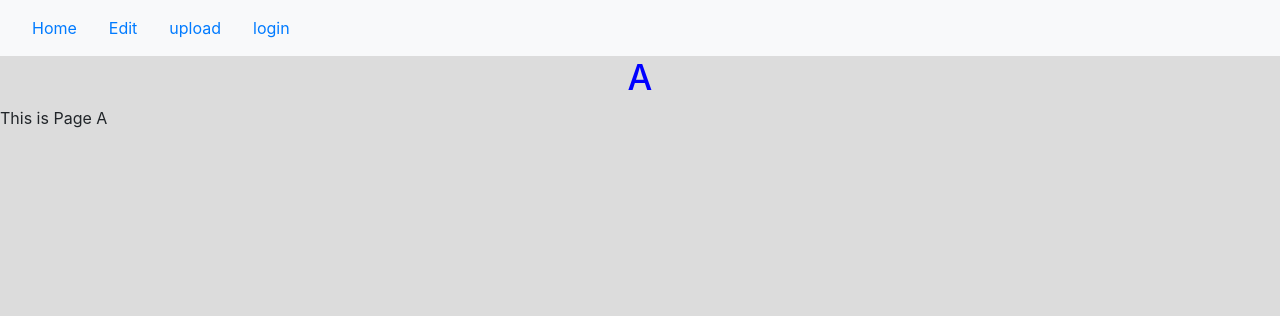
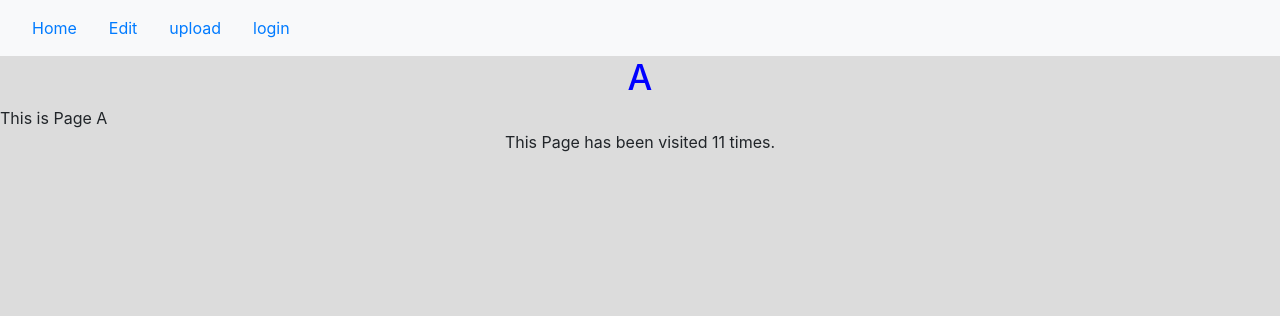
Before and after one commit to Joshua-km/Django, a Django app: page /wiki/A/ in a window 1280 px wide. Shown: the top 316 px of the page. Run offline with Django 3.2, Linux system fonts and the light colour scheme; data comes from the database, SQL or seed files in the repository; some libraries are stand-ins or nearby versions.

Commit message:
page counter

```diff
--- a/mysite/wiki/models.py
+++ b/mysite/wiki/models.py
@@ -9,7 +9,7 @@ class Page(models.Model):
 
     title = models.CharField(max_length=64, primary_key=True)
     content = models.TextField()
-
+    counter = models.IntegerField(default=1)
 
 
     def __str__(self):
--- a/mysite/wiki/templates/wiki/detail.html
+++ b/mysite/wiki/templates/wiki/detail.html
@@ -21,7 +21,7 @@
 <h1>{{ page.title }}</h1>
 
 {{page.content | safe}}
-
+<div class="text-center">This Page has been visited {{page.counter}} times.</div>
 
 
 
--- a/mysite/wiki/templates/wiki/index.html
+++ b/mysite/wiki/templates/wiki/index.html
@@ -54,5 +54,5 @@
 
 
 </div>
-
+<p class="text-center">The browser used to load this page is {{ request.META.HTTP_USER_AGENT }}</p>
 {% endblock content %}
--- a/mysite/wiki/views.py
+++ b/mysite/wiki/views.py
@@ -4,7 +4,8 @@ from django.shortcuts import render
 from django.shortcuts import redirect
 from django.contrib.auth.decorators import login_required
 from .form import UploadFileForm
-
+from django.http import HttpResponse
+from django.db.models import F
 
 class IndexView(generic.ListView):
     template_name = 'wiki/index.html'
@@ -21,6 +22,9 @@ class DetailView(generic.DetailView):
 def view_page(request, pk):
     try:
         page = Page.objects.get(pk = pk)
+        page.counter = F('counter') + 1
+        page.save(update_fields=['counter'])
+        page.refresh_from_db()
         return render(request, 'wiki/detail.html', {"page": page})
     except Page.DoesNotExist:
         return render(request, 'wiki/create_page.html', {"page_name": pk})
```
Also changed, not shown: mysite/db.sqlite3, mysite/wiki/migrations/0003_page_counter.py (added).
